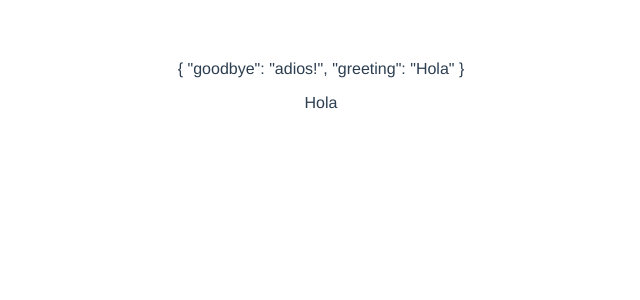
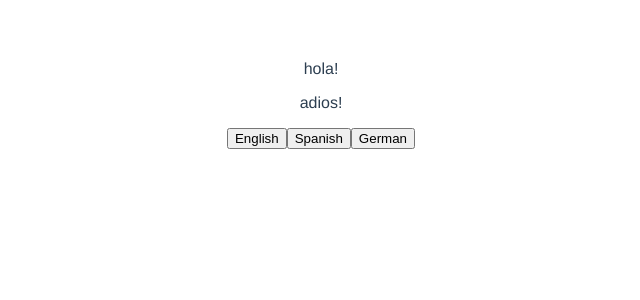
Before and after one commit to AlenaNik/vue-i18n, a Vue app: page / in a window 1280 px wide. Shown: the top 300 px of the page, without its empty margins (319-959 px from the left). Built offline with nearby package versions, Linux system fonts and the light colour scheme.

Commit message:
set locale on button click

```diff
--- a/src/components/Helloi18n.vue
+++ b/src/components/Helloi18n.vue
@@ -1,12 +1,20 @@
 <template>
     <div>
-        <p>{{ $t("message")}}</p>
         <p>{{ $t("message.greeting")}}</p>
+        <p>{{ $t("message.goodbye")}}</p>
+        <button @click="setLocale('en')">English</button>
+        <button @click="setLocale('es')">Spanish</button>
+        <button @click="setLocale('de')">German</button>
     </div>
 </template>
 
 <script>
 export default {
-  name: "HelloI18n"
+  name: "HelloI18n",
+  methods:{
+    setLocale(locale) {
+      this.$i18n.locale = locale;
+    }
+  }
 }
 </script>
--- /dev/null
+++ b/src/locales/de.json
@@ -0,0 +1,6 @@
+{
+  "message": {
+    "goodbye": "Tschüss!",
+    "greeting": "Hallo!"
+  }
+}
--- a/src/locales/en.json
+++ b/src/locales/en.json
@@ -1,7 +1,6 @@
 {
-  "goodbye": "bye!",
   "message": {
-    "goodbye": "",
-    "greeting": ""
+    "goodbye": "bye!",
+    "greeting": "hello!"
   }
 }
--- a/src/locales/es.json
+++ b/src/locales/es.json
@@ -1,7 +1,6 @@
 {
-  "goodbye": "adios!",
   "message": {
     "goodbye": "adios!",
-    "greeting": "Hola"
+    "greeting": "hola!"
   }
 }
```
